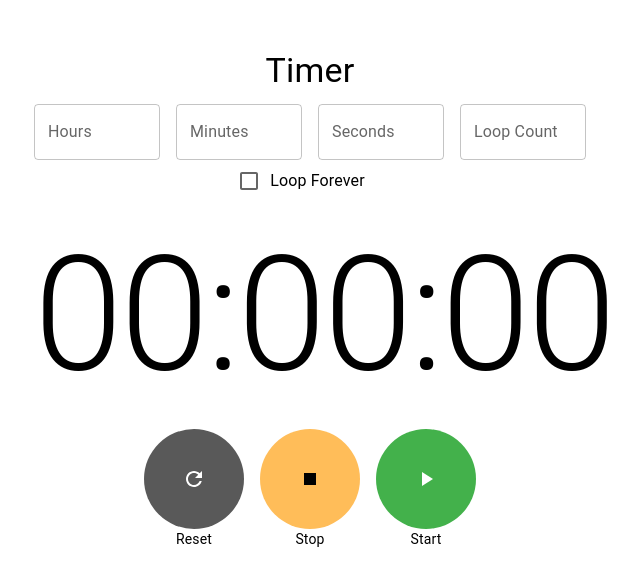
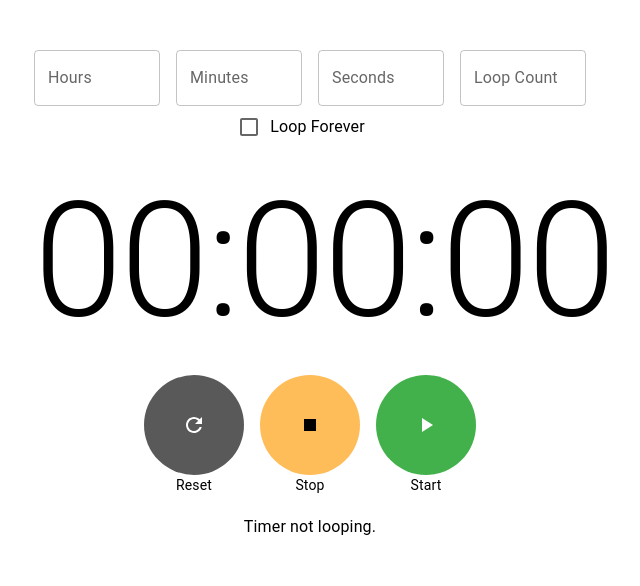
Before and after one commit to MethasakTKL/pulse-timer, a Next.js app: page / in a window 1280 px wide. Shown: the top 586 px of the page, without its empty margins (330-970 px from the left). Built offline with nearby package versions, Linux system fonts and the light colour scheme.

Commit message:
Add loop status

```diff
--- a/app/components/Timer.tsx
+++ b/app/components/Timer.tsx
@@ -28,7 +28,7 @@ const Timer: React.FC = () => {
   const [seconds, setSeconds] = useState<string>('');
   const [time, setTime] = useState<number>(0);
   const [isRunning, setIsRunning] = useState<boolean>(false);
-  const [soundPlayed, setSoundPlayed] = useState<boolean>(false);
+  const [soundPlaying, setSoundPlaying] = useState<boolean>(false); // New state for sound playing
   const [loopCount, setLoopCount] = useState<number | null>(null); // Number of loops or null for no loop
   const [loopForever, setLoopForever] = useState<boolean>(false); // Loop forever flag
 
@@ -41,9 +41,8 @@ const Timer: React.FC = () => {
       }, 1000);
     } else if (time === 0 && isRunning) {
       setIsRunning(false);
-      if (!soundPlayed) {
+      if (!soundPlaying) {
         playSound();
-        setSoundPlayed(true);
       }
       if (loopForever || (loopCount && loopCount > 0)) {
         const resetTime = parseInt(hours || '0', 10) * 3600 + parseInt(minutes || '0', 10) * 60 + parseInt(seconds || '0', 10);
@@ -51,7 +50,6 @@ const Timer: React.FC = () => {
           // Start a new loop after sound plays
           setTimeout(() => {
             setTime(resetTime);
-            setSoundPlayed(false); // Reset soundPlayed when looping forever
             setIsRunning(true); // Ensure the timer is running for the new loop
           }, 4000); // Adjust this delay to match your sound duration
         } else if (loopCount && loopCount > 0) {
@@ -59,7 +57,6 @@ const Timer: React.FC = () => {
           // Start a new loop after sound plays
           setTimeout(() => {
             setTime(resetTime);
-            setSoundPlayed(false); // Reset soundPlayed for the new loop
             setIsRunning(true); // Ensure the timer is running for the new loop
           }, 4000); // Adjust this delay to match your sound duration
         }
@@ -67,17 +64,16 @@ const Timer: React.FC = () => {
     }
 
     return () => clearInterval(timer);
-  }, [isRunning, time, soundPlayed, loopCount, loopForever, hours, minutes, seconds]);
+  }, [isRunning, time, soundPlaying, loopCount, loopForever, hours, minutes, seconds]);
 
   const startTimer = () => {
     const totalSeconds =
       parseInt(hours || '0', 10) * 3600 +
       parseInt(minutes || '0', 10) * 60 +
       parseInt(seconds || '0', 10);
-    if (totalSeconds > 0) {
+    if (totalSeconds > 0 && !soundPlaying) { // Prevent starting the timer if sound is playing
       setTime(totalSeconds);
       setIsRunning(true);
-      setSoundPlayed(false); // Reset soundPlayed when starting a new timer
     }
   };
 
@@ -91,12 +87,13 @@ const Timer: React.FC = () => {
     setHours('');
     setMinutes('');
     setSeconds('');
-    setSoundPlayed(false); // Reset soundPlayed when resetting the timer
+    setSoundPlaying(false); // Reset soundPlaying when resetting the timer
     setLoopCount(null); // Reset loop count
     setLoopForever(false); // Reset loop forever flag
   };
 
   const playSound = () => {
+    setSoundPlaying(true); // Set soundPlaying to true when sound starts
     const audio = new Audio('/sound/notification.mp3'); // Path to your audio file in public
     audio.currentTime = 0; // Start from the beginning of the audio
     audio.play();
@@ -105,15 +102,27 @@ const Timer: React.FC = () => {
     setTimeout(() => {
       audio.pause();
       audio.currentTime = 0; // Reset audio position
+      setSoundPlaying(false); // Reset soundPlaying when sound stops
     }, 4000);
+  };
+
+  // Determine the status message
+  const getStatusMessage = () => {
+    if (loopForever) {
+      return 'Running timer loop forever until stopped.';
+    } else if (loopCount !== null && loopCount > 0) {
+      return `Remaining loops: ${loopCount}`;
+    } else {
+      return 'Timer not looping.';
+    }
   };
 
   return (
     <ThemeProvider theme={theme}>
       <Container maxWidth="sm" style={{ textAlign: 'center', marginTop: '50px' }}>
-        <Typography variant="h4" gutterBottom>
+        {/* <Typography variant="h4" gutterBottom>
           Timer
-        </Typography>
+        </Typography> */}
         <Grid container spacing={2} justifyContent="center">
           <Grid item xs={3}>
             <TextField
@@ -208,7 +217,7 @@ const Timer: React.FC = () => {
             <Tooltip title="Start Timer" placement="top">
               <IconButton
                 onClick={startTimer}
-                disabled={isRunning}
+                disabled={isRunning || soundPlaying} // Disable Start button when sound is playing
                 sx={{
                   backgroundColor: '#43B14B', // Green color for Start
                   color: 'white', // Icon color
@@ -223,6 +232,9 @@ const Timer: React.FC = () => {
             <Typography variant="body2">Start</Typography>
           </Grid>
         </Grid>
+        <Typography variant="body1" style={{ marginTop: '20px' }}>
+          {getStatusMessage()}
+        </Typography>
       </Container>
     </ThemeProvider>
   );
```
